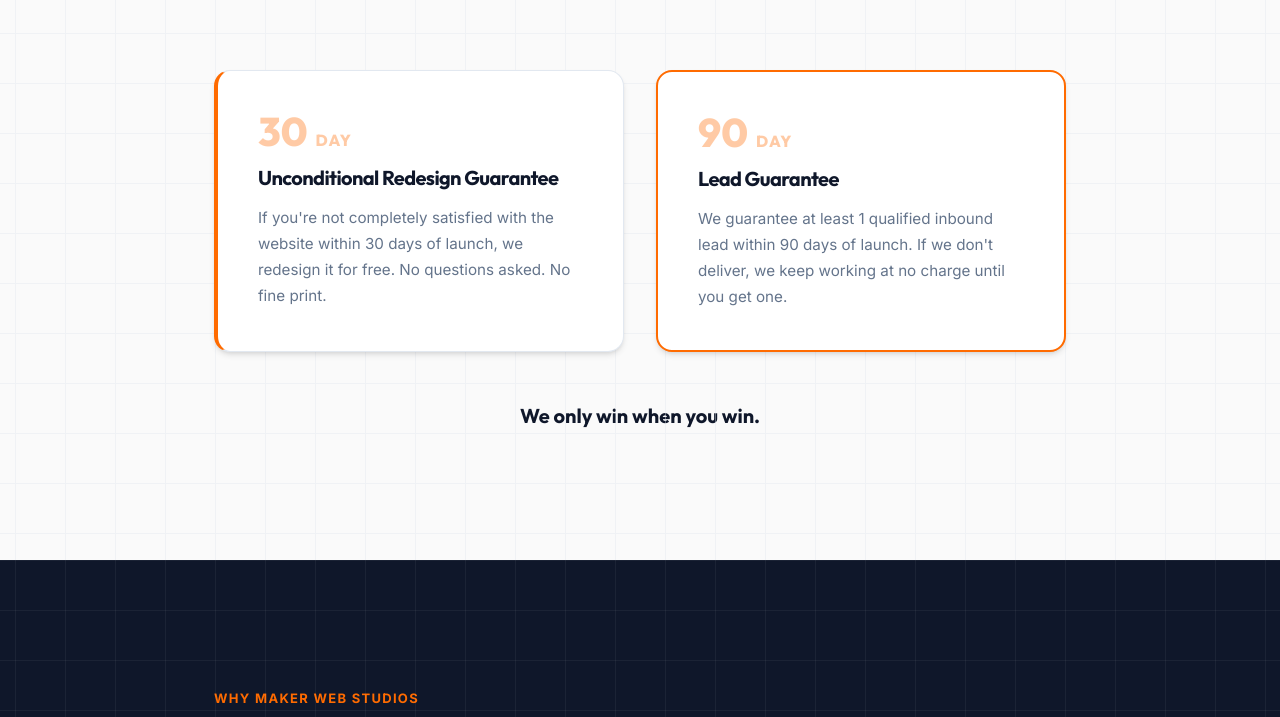
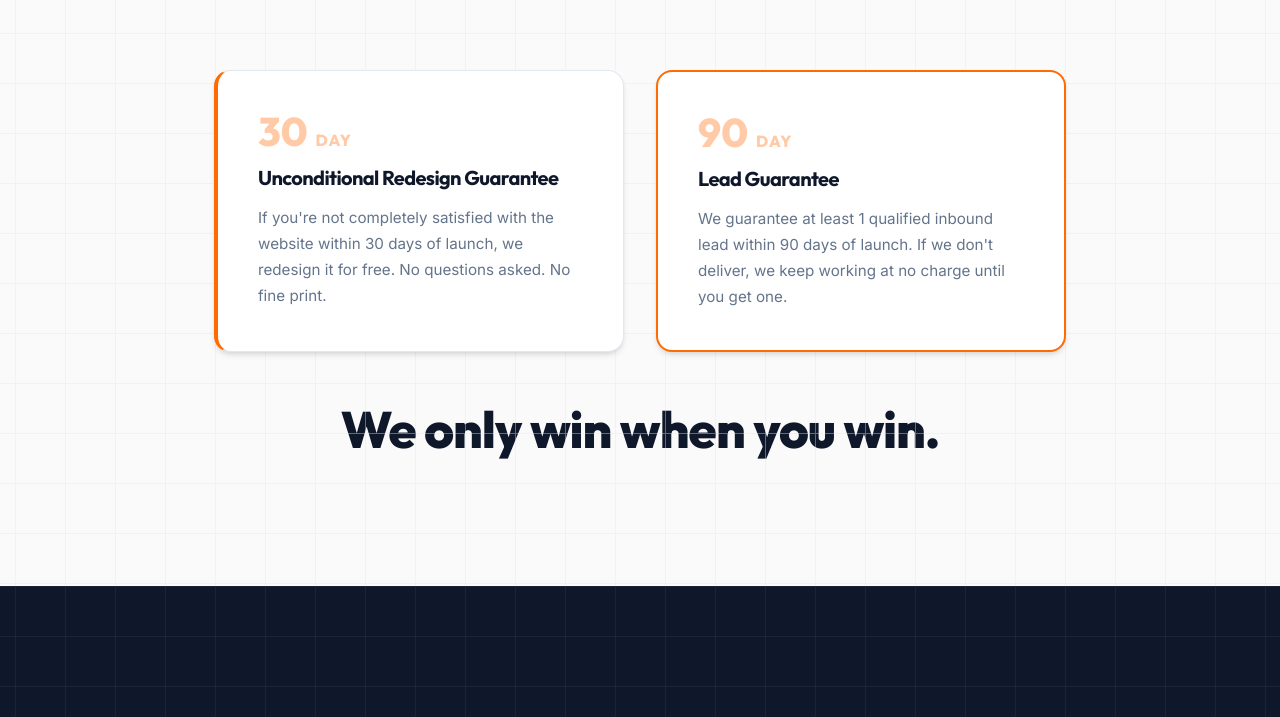
Before and after one commit to makerworkflows/makerwebstudios, a React (Vite) app: page / in a window 1280 px wide. Shown: the part 6684-7401 px from the top of the page. Built offline with nearby package versions, Linux system fonts and the light colour scheme.

Commit message:
Make 'We only win when you win' large headline-style

```diff
--- a/src/pages/Home.jsx
+++ b/src/pages/Home.jsx
@@ -528,7 +528,16 @@ const Home = () => {
             </div>
           </div>
 
-          <p style={{ textAlign: "center", fontSize: "1.25rem", fontWeight: "700", color: "var(--text-dark)", fontFamily: "'Outfit', sans-serif", margin: 0 }}>
+          <p style={{
+            textAlign: "center",
+            fontSize: "clamp(2rem, 4vw, 3.5rem)",
+            fontWeight: "900",
+            fontFamily: "'Outfit', sans-serif",
+            color: "var(--text-dark)",
+            lineHeight: "1.15",
+            letterSpacing: "-0.02em",
+            margin: "3rem 0 0",
+          }}>
             We only win when you win.
           </p>
         </div>
```
